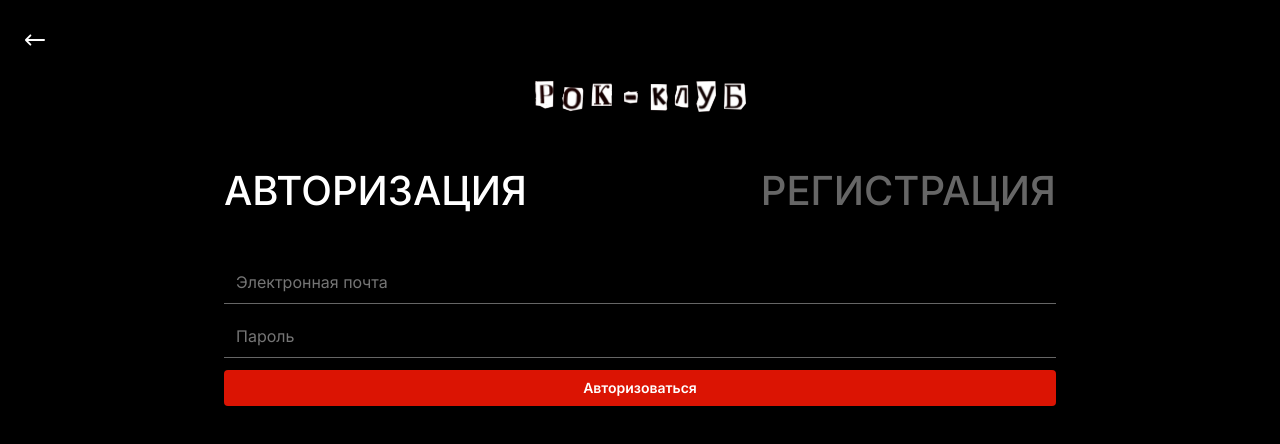
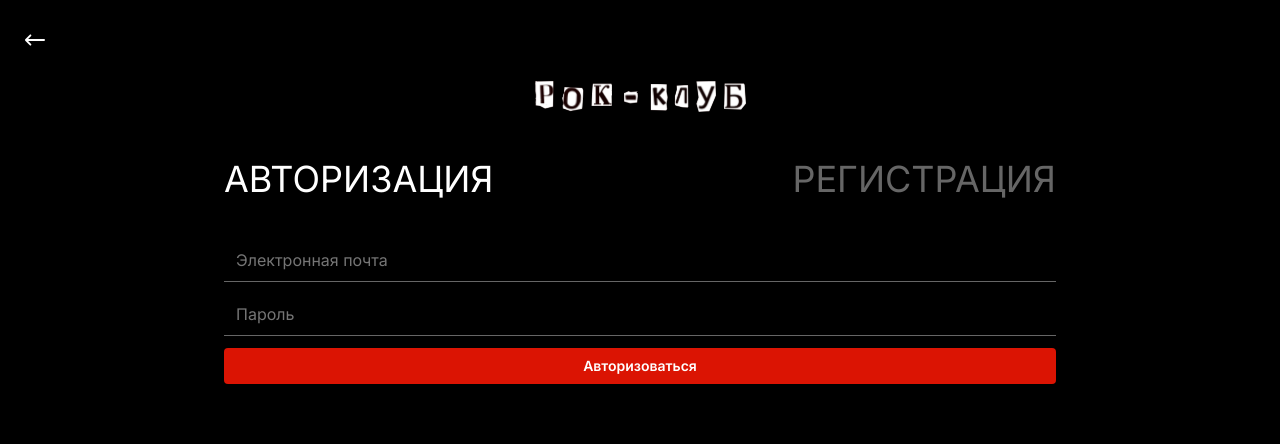
Before and after one commit to DaniilSkovorodnikov/rock-club-frontend, a React (Vite) app: page /auth in a window 1280 px wide. Shown: the top 444 px of the page. Built offline with nearby package versions, Linux system fonts and the light colour scheme; no server answers.

Commit message:
auth layout + unauthorized profile

```diff
--- a/src/App.tsx
+++ b/src/App.tsx
@@ -11,7 +11,9 @@ function App() {
   const dispatch = useAppDispatch()
 
   useEffect(() => {
-    getUser(dispatch)
+    if (localStorage.getItem('access_token')) {
+      getUser(dispatch)
+    }
   }, [])
 
   return (
--- a/src/components/Auth/LoginForm.tsx
+++ b/src/components/Auth/LoginForm.tsx
@@ -47,6 +47,7 @@ const LoginForm: React.FC = () => {
                     className='form-input'
                     type="password"
                     placeholder='Пароль'
+                    autoComplete='on'
                 />
                 {errors?.password && <p className='form-error'>
                     {errors.password.type === 'required' && 'Обязательное поле'}
--- a/src/components/Auth/RegistrationForm.tsx
+++ b/src/components/Auth/RegistrationForm.tsx
@@ -80,6 +80,7 @@ const RegistrationForm: React.FC<RegistrationFormProps> = ({displayRegistrationI
                     className='form-input'
                     type="password"
                     placeholder='Пароль'
+                    autoComplete='on'
                 />
                 {errors?.password && <p className='form-error'>
                     Обязательное поле
@@ -96,6 +97,7 @@ const RegistrationForm: React.FC<RegistrationFormProps> = ({displayRegistrationI
                     className='form-input'
                     type="password"
                     placeholder='Пароль еще раз'
+                    autoComplete='off'
                 />
                 {errors?.confirmPassword && <p className='form-error'>
                     {errors.confirmPassword.type === 'required' ? 'Обязательное поле' : 'Пароли не совпадают'}
--- a/src/helpers/const.ts
+++ b/src/helpers/const.ts
@@ -1,9 +1,11 @@
 export const colors = {
+    white: '#fff',
     gray: 'rgba(255,255,255,0.6)',
     grayLight: 'rgba(255,255,255,0.4)',
 }
 
 export const textStyles = {
     h2: {base: 24, xs: 32, md: 40},
+    h3: {base: 14, xs: 20, sm: 24, md: 36},
     p: {base: 12, xs: 16}
 }
--- a/src/hooks/auth.ts
+++ b/src/hooks/auth.ts
@@ -7,6 +7,7 @@ export function useAuthRequired(){
     const navigate = useNavigate();
 
     useEffect(() => {
+
         if(!isAuthenticated){
             navigate('/auth')
         }
--- a/src/pages/Auth/Auth.scss
+++ b/src/pages/Auth/Auth.scss
@@ -17,6 +17,7 @@
     }
 
     &-type{
+        margin: 0;
         font-size: 40px;
         text-transform: uppercase;
         font-weight: 500;
--- a/src/pages/Auth/Auth.tsx
+++ b/src/pages/Auth/Auth.tsx
@@ -1,11 +1,12 @@
 import React, { useState } from'react';
 import './Auth.scss'
-import { Center, Flex, UnstyledButton } from '@mantine/core';
+import { Center, Flex, Text, UnstyledButton } from '@mantine/core';
 import Logo from '../../components/Logo';
 import classNames from 'classnames';
 import RegistrationForm from '../../components/Auth/RegistrationForm';
 import LoginForm from '../../components/Auth/LoginForm';
 import BackButton from '../../components/BackButton/BackButton';
+import { colors, textStyles } from '../../helpers/const';
 
 type LoginForm = {
   email: string;
@@ -47,12 +48,20 @@ const Auth: React.FC = () => {
           <Center className='auth-logo'>
             <Logo/>
           </Center>
-          <Flex justify='space-between'>
+          <Flex
+            justify='space-between'
+            align='center'
+            my='xl'
+          >
             <UnstyledButton onClick={() => handleChangeType('login')}>
-              <h3 className={classNames('auth-type', {active: !displayRegistrationInputs})}>Авторизация</h3>
+              <Text fz={textStyles.h3} c={!displayRegistrationInputs ? colors.white : colors.grayLight} className='auth-type'>
+                Авторизация
+                </Text>
             </UnstyledButton>
             <UnstyledButton onClick={() => handleChangeType('registration')}>
-              <h3 className={classNames('auth-type', {active: displayRegistrationInputs})}>Регистрация</h3>
+              <Text fz={textStyles.h3} c={displayRegistrationInputs ? colors.white : colors.grayLight} className='auth-type'>
+                Регистрация
+              </Text>
             </UnstyledButton>
           </Flex>
           {isRegistration ? <RegistrationForm displayRegistrationInputs={displayRegistrationInputs}/> :  <LoginForm/>}
--- a/src/store/userSlice.ts
+++ b/src/store/userSlice.ts
@@ -7,7 +7,7 @@ interface UserState {
 }
 
 const initialState: UserState = {
-    isAuthenticated: !!localStorage.getItem('access_token'),
+    isAuthenticated: false,
     user: null,
 }
 
```
